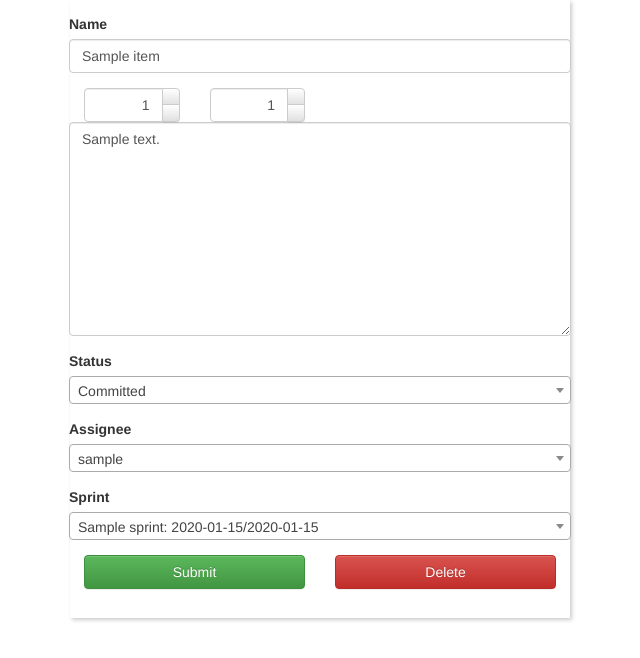
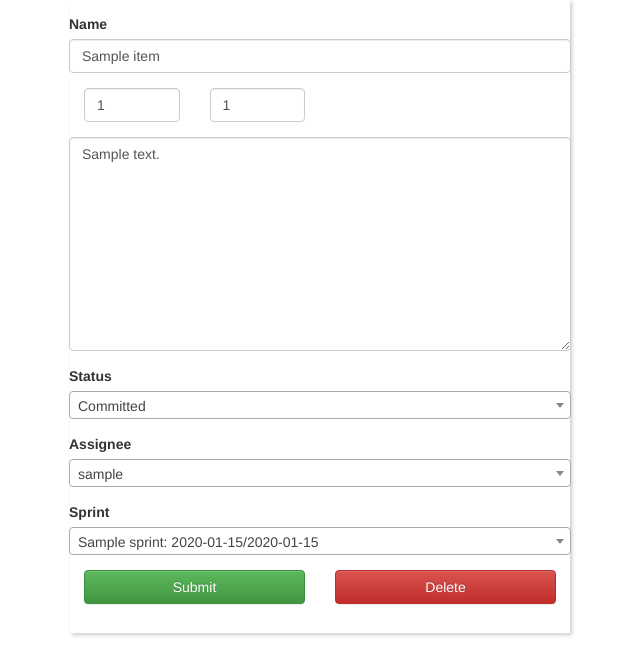
Before and after one commit to bodzio528/bagile, a Django app: a page that uses scrumboard/templates/scrumboard/item_form.html in a window 1280 px wide. Shown: the top 658 px of the page, without its empty margins (320-960 px from the left). Run offline with Django 3.2, Linux system fonts and the light colour scheme; a user stored in the database is signed in; tables that the repository leaves empty hold one stand-in row (values such as "Sample post"); some libraries are stand-ins or nearby versions.

Commit message:
remove bootstrap-spinner as temporary workaround

```diff
--- a/scrumboard/static/scrumboard/css/bootstrap3-spinner.css
+++ /dev/null
@@ -1,42 +0,0 @@
-.spinner {
-  width: 100%;
-}
-
-.spinner input {
-  text-align: right;
-}
-
-.input-group-btn-vertical {
-  position: relative;
-  white-space: nowrap;
-  width: 1%;
-  vertical-align: middle;
-  display: table-cell;
-}
-
-.input-group-btn-vertical > .btn {
-  display: block;
-  float: none;
-  width: 100%;
-  max-width: 100%;
-  padding: 8px;
-  margin-left: -1px;
-  position: relative;
-  border-radius: 0;
-}
-
-.input-group-btn-vertical > .btn:first-child {
-  border-top-right-radius: 4px;
-}
-
-.input-group-btn-vertical > .btn:last-child {
-  margin-top: -2px;
-  border-bottom-right-radius: 4px;
-}
-
-.input-group-btn-vertical span {
-  position: absolute;
-  top: 4px;
-  left: 4px;
-  font-size: 9px
-}
--- a/scrumboard/static/scrumboard/js/bootstrap3-spinner.js
+++ /dev/null
@@ -1,13 +0,0 @@
-(function ($) {
-
-    $('.spinner .btn:first-of-type').on('click', function() {
-        $input = $(this).closest('.spinner').find('input');
-        $input.val(parseInt($input.val(), 10) + 1);
-    });
-
-    $('.spinner .btn:last-of-type').on('click', function() {
-        $input = $(this).closest('.spinner').find('input');
-        $input.val(parseInt($input.val(), 10) - 1);
-    });
-
-})(jQuery);
--- a/scrumboard/templates/scrumboard/extras/item_form.html
+++ b/scrumboard/templates/scrumboard/extras/item_form.html
@@ -9,13 +9,13 @@
 <fieldset class="row">
     {% bootstrap_field form.name form_group_class='col-xs-6 form-group' %}
     <div class="col-xs-3">
-        {% bootstrap_label content='Est' %}
-        {% bootstrap_spinner form.estimate_work %}
+        {% bootstrap_label content='Est' label_for=form.estimate_work.auto_id %}
+        {% bootstrap_field form.estimate_work show_label=False %}
     </div>
 
     <div class="col-xs-3">
-        {% bootstrap_label content='Rev' %}
-        {% bootstrap_spinner form.estimate_review %}
+        {% bootstrap_label content='Rev' label_for=form.estimate_review.auto_id %}
+        {% bootstrap_field form.estimate_review show_label=False %}
     </div>
 </fieldset>
 <fieldset class="row">
--- a/scrumboard/templates/scrumboard/extras/spinner_field.html
+++ /dev/null
@@ -1,15 +0,0 @@
-{% load bootstrap3 %}
-
-<div class="input-group spinner">
-    <!--input id="{{ field.id }}" type="text" class='form-control' value="{{ field.value }}"-->
-    {{ field.as_widget }}
-    <div class="input-group-btn-vertical">
-        <button class="btn btn-default btn-sm" type="button">
-            {% bootstrap_icon 'chevron-up' %}
-        </button>
-        <button class="btn btn-default btn-sm" type="button">
-            {% bootstrap_icon 'chevron-down' %}
-        </button>
-    </div>
-    {#% bootstrap_field form.estimate_work show_label=False form_group_class='' %#} {# field_class='' #}
-</div>
--- a/scrumboard/templates/scrumboard/item_form.html
+++ b/scrumboard/templates/scrumboard/item_form.html
@@ -8,7 +8,6 @@
 {% block rel_stylesheets %}
     <link rel="stylesheet" type="text/css" href="{{ STATIC_URL }}/scrumboard/css/item.css">
     <link rel="stylesheet" type="text/css" href="{{ STATIC_URL }}/scrumboard/css/fancy_item.css">
-    <link rel="stylesheet" type="text/css" href="{{ STATIC_URL }}scrumboard/css/bootstrap3-spinner.css">
 
     <style>
         .select2-results__option {
@@ -44,6 +43,4 @@
             </fieldset>
         </form>
     </div>
-
-    <script src="{{ STATIC_URL }}scrumboard/js/bootstrap3-spinner.js"></script>
 {% endblock %}
--- a/scrumboard/templatetags/scrumboard_extras.py
+++ b/scrumboard/templatetags/scrumboard_extras.py
@@ -29,10 +29,3 @@ def item_url(item, text=None):
 @register.inclusion_tag('scrumboard/extras/sprint_text_url.html')
 def sprint_url(sprint):
     return {'sprint': sprint}
-
-
-@register.inclusion_tag('scrumboard/extras/spinner_field.html')
-def bootstrap_spinner(field):
-    field.field.widget.attrs.update({'class': 'form-control'})
-    field.field.widget.input_type = 'text'
-    return {'field': field}
```
Also changed, not shown: scrumboard/static/scrumboard/css/sprint_planning.css (+1 -6 lines), scrumboard/templates/scrumboard/scrumboard.html (+7 -7 lines), scrumboard/templates/scrumboard/sprint_planning.html (+3 -22 lines).
